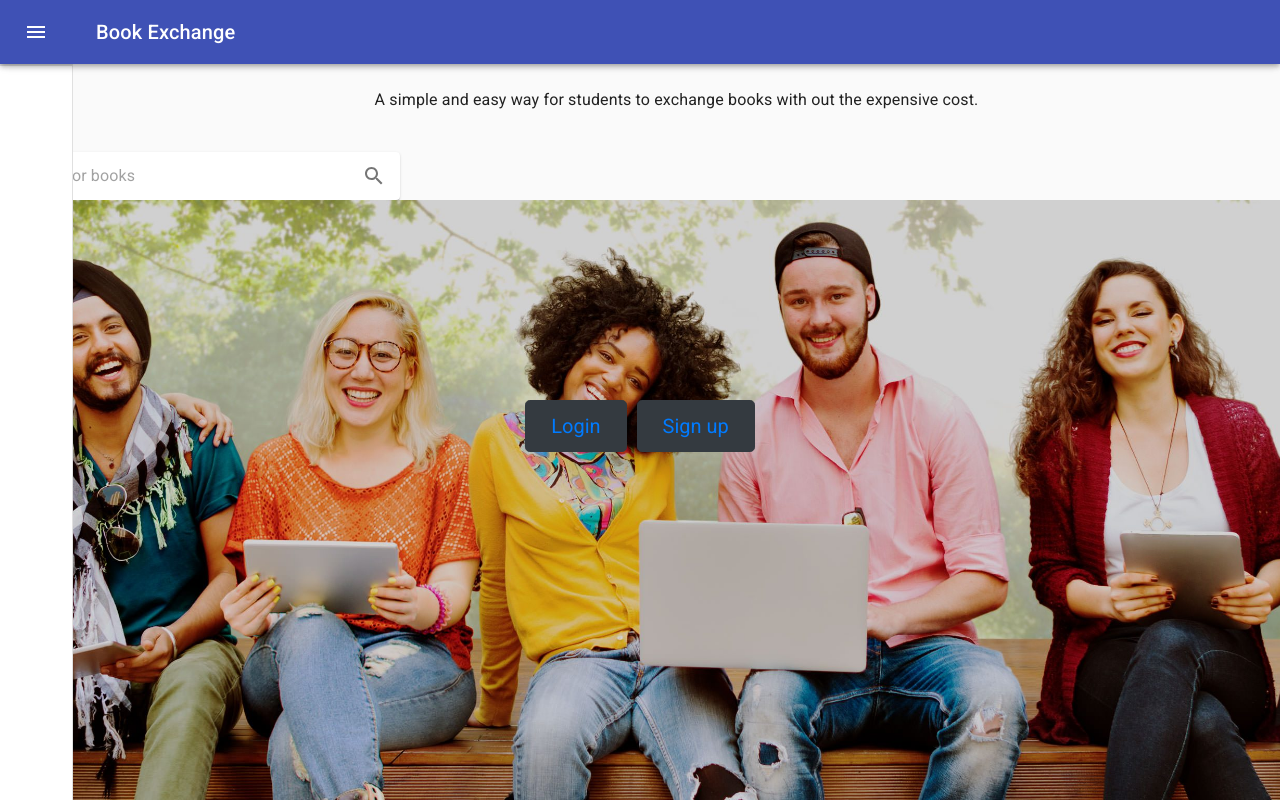
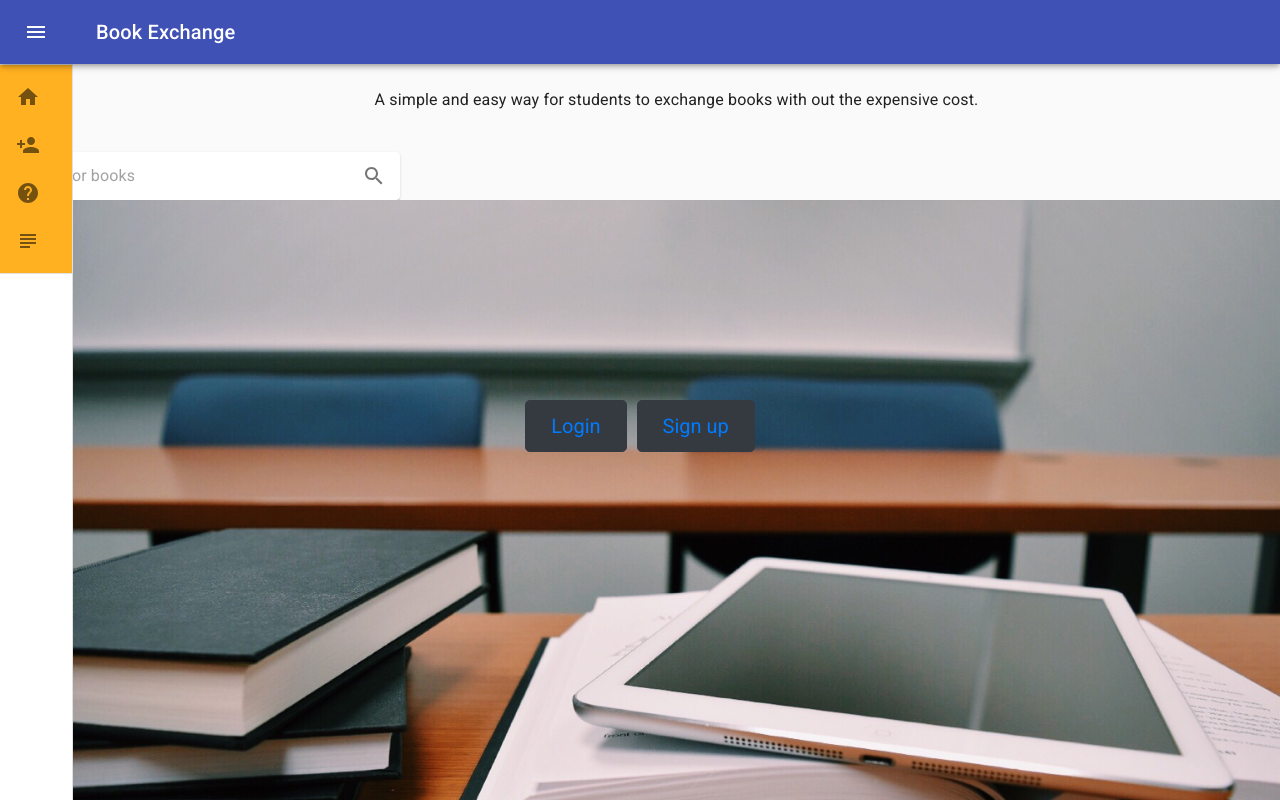
Before and after one commit to maurafortino/project-3, a React (Create React App) app in the folder client/: page / in a window 1280 px wide. Shown: the top 800 px of the page. Built offline with nearby package versions, Linux system fonts and the light colour scheme.

Commit message:
all links in the navbar work

```diff
--- a/client/src/components/Navbar/index.js
+++ b/client/src/components/Navbar/index.js
@@ -1,14 +1,10 @@
 import React from 'react';
-import { Link as RouterLink } from 'react-router-dom';
-import { BrowserRouter as Router, Route, Switch } from "react-router-dom";
 import clsx from 'clsx';
-import PropTypes from 'prop-types';
-// import Paper from '@material-ui/core/Paper';
 import { makeStyles, useTheme } from '@material-ui/core/styles';
 import Drawer from '@material-ui/core/Drawer';
 import AppBar from '@material-ui/core/AppBar';
 import Toolbar from '@material-ui/core/Toolbar';
-// import List from '@material-ui/core/List';
+import List from '@material-ui/core/List';
 import CssBaseline from '@material-ui/core/CssBaseline';
 import Typography from '@material-ui/core/Typography';
 import Divider from '@material-ui/core/Divider';
@@ -24,10 +20,6 @@ import PersonAddIcon from '@material-ui/icons/PersonAdd';
 import HelpIcon from '@material-ui/icons/Help';
 import SubjectIcon from '@material-ui/icons/Subject';
 // import SyncIcon from '@material-ui/icons/Sync';
-import Login from "../../pages/Login";
-import SignUpForm from "../../pages/Signup";
-import HowItWorks from "../../pages/HowItWorks/works";
-import PickASubject from "../../pages/PickASubject/Subjects";
 
 const drawerWidth = 240;
 
@@ -107,33 +99,9 @@ export default function MiniDrawer() {
     setOpen(false);
   };
 
-  // export default function ListRouter() {
-  //   const classes = useStyles();
-
   function ListItemLink(props) {
-    const { icon, primary, to } = props;
-
-    const renderLink = React.useMemo(
-      () => React.forwardRef((itemProps, ref) => <RouterLink to={to} ref={ref} {...itemProps} />),
-      [to],
-    );
-    return (
-      <li>
-        <ListItem button component={renderLink}>
-          {icon ? <ListItemIcon>{icon}</ListItemIcon> : null}
-          <ListItemText primary={primary} />
-        </ListItem>
-      </li>
-    );
+    return <ListItem button component="a" {...props} />;
   }
-
-  ListItemLink.propTypes = {
-    icon: PropTypes.element,
-    primary: PropTypes.string.isRequired,
-    to: PropTypes.string.isRequired,
-  };
-
-
 
 
   return (
@@ -181,29 +149,27 @@ export default function MiniDrawer() {
           </IconButton>
         </div>
         <Divider />
-        {/* <MemoryRouter initialEntries={['/']} initialIndex={0}> */}
-          <div className={classes.root}>
-          <Router>
-          <Switch>
-          <Route exact path="/login" component={Login} icon={<HomeIcon />} />
-          <Route exact path="/Signup" component={SignUpForm}icon={<PersonAddIcon />}/>
-          <Route exact path="/HowItWorks" component={HowItWorks} icon={<HelpIcon />}/>
-          <Route exact path="/PickASubject" component={PickASubject} icon={<SubjectIcon />}/>
-          {/* <Route exact path="/viewpage" component={PickASubject} icon={<SubjectIcon />}/> */}
-        </Switch>
-        </Router>
-              {/* <Paper elevation={0}>
-              <List aria-label="main mailbox folders">
-                <ListItemLink to="/login" primary="LogIn" icon={<HomeIcon />} />
-                <ListItemLink to="/Signup" primary="SignUp" icon={<PersonAddIcon />} />
-                <ListItemLink to="/HowItWorks" primary="How It Works" icon={<HelpIcon />} />
-                <ListItemLink to="/PickASubject" primary="Pick A Subject" icon={<SubjectIcon />} />
-                <ListItemLink to="/viewpage" primary="Pick A Subject" icon={<SyncIcon />} />
-               </List>
-              <Divider />
-            </Paper> */}
-          </div>
-        {/* </MemoryRouter>  */}
+        <List component="nav" aria-label="secondary mailbox folders">
+          <ListItemLink href="/login">
+            <ListItemIcon><HomeIcon /></ListItemIcon>
+            <ListItemText primary="LogIn" />
+            </ListItemLink>
+
+            <ListItemLink href="/Signup">
+            <ListItemIcon><PersonAddIcon /></ListItemIcon>
+            <ListItemText primary="SignUp" />
+            </ListItemLink>
+
+            <ListItemLink href="/HowItWorks">
+            <ListItemIcon><HelpIcon /></ListItemIcon>
+            <ListItemText primary="How It Works" />
+            </ListItemLink>
+
+            <ListItemLink href="PickASubject">
+            <ListItemIcon><SubjectIcon /></ListItemIcon>
+            <ListItemText primary="Pick a Subject" />
+            </ListItemLink>
+        </List>
         <Divider />
       </Drawer>
       <main className={classes.content}>
```
